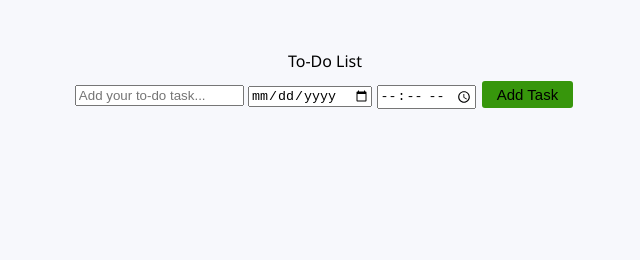
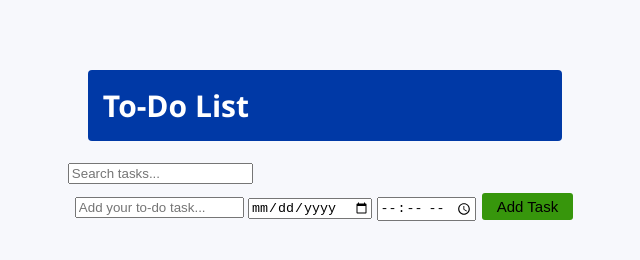
Before and after one commit to vardarasoftware/todoist, a plain HTML site: page index.html in a window 1280 px wide. Shown: the whole page, without its empty margins (315-955 px from the left). Drawn offline with Linux system fonts and the light colour scheme.

Commit message:
Task-5 styling

```diff
--- a/index.html
+++ b/index.html
@@ -7,15 +7,19 @@
   <link rel="stylesheet" href="style.css">
 </head>
 <body>
-  <div>To-Do List</div>
   <div>
+    <h1>To-Do List</h1>
+  <span>
+    <input type="text" id="search-input" placeholder="Search tasks..." />
+  </span>
+  <div>
+  </div>
     <form id="task-form">
       <input type="text" id="task-input" name="task" maxlength="60" placeholder="Add your to-do task..." size="18">
       <input type="date" id="date-input" name="date" >
       <input type="time" id="time-input" name="time">
       <button type="submit" id="btn">Add Task</button>
     </form>
-
     <div id="task-list"></div>
   </div>
   <script src="script.js"></script>
--- a/style.css
+++ b/style.css
@@ -9,6 +9,14 @@ body {
   text-color: #333;
 }
 
+h1 {
+  background-color:#0039a6;
+  margin: 20px;
+  padding: 15px;
+  color: white;
+  border-radius: 4px;
+  font-size: 30px;
+}
 
 #btn {
   background-color:rgb(55, 150, 12);
```
